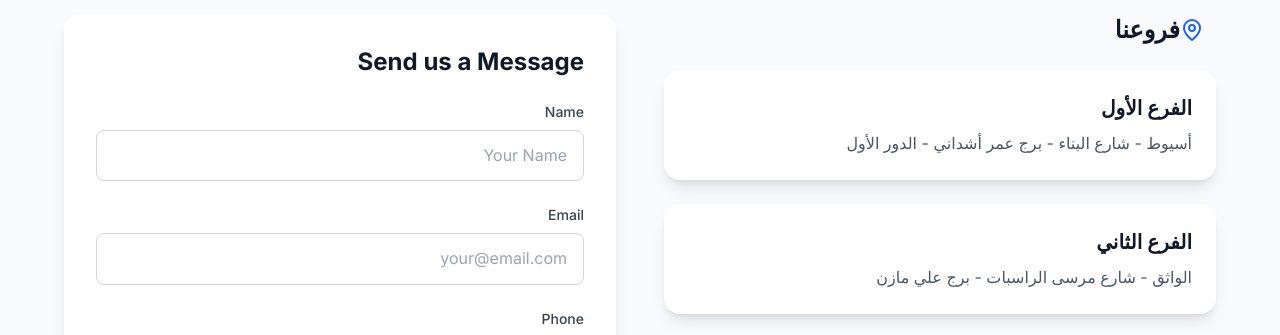
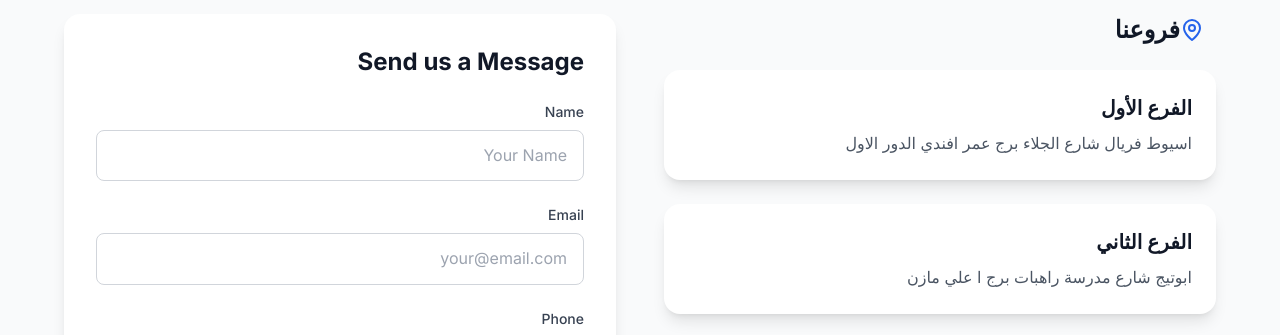
Before and after one commit to Memex-200/AI-Robotics-Portfolio, a React (Vite) app: page / in a window 1280 px wide. Shown: the part 3280-3615 px from the top of the page. Built offline with nearby package versions, Linux system fonts and the light colour scheme.

Commit message:
Address Update

```diff
--- a/src/data/translations.ts
+++ b/src/data/translations.ts
@@ -91,12 +91,11 @@ export const translations = {
       branchList: [
         {
           name: "First Branch",
-          location:
-            "Asyut - Al-Benaa Street - Omar Ashdani Tower - First Floor",
+          location: "Asyut, Feryal, El-Galaa Street, Omar Effendi Tower, First Floor",
         },
         {
           name: "Second Branch",
-          location: "Al-Watheq - Marsa Al-Rasabat Street - Ali Mazen Tower",
+          location: "Abutig, Rahbat School Street, Ali Mazen Tower",
         },
       ],
       phones: ["01040311505", "01505227778"],
@@ -194,11 +193,11 @@ export const translations = {
       branchList: [
         {
           name: "الفرع الأول",
-          location: "أسيوط - شارع البناء - برج عمر أشداني - الدور الأول",
+          location: "اسيوط فريال شارع الجلاء برج عمر افندي الدور الاول",
         },
         {
           name: "الفرع الثاني",
-          location: "الواثق - شارع مرسى الراسبات - برج علي مازن",
+          location: "ابوتيج شارع مدرسة راهبات برج ا علي مازن",
         },
       ],
       phones: ["01040311505", "01505227778"],
```
